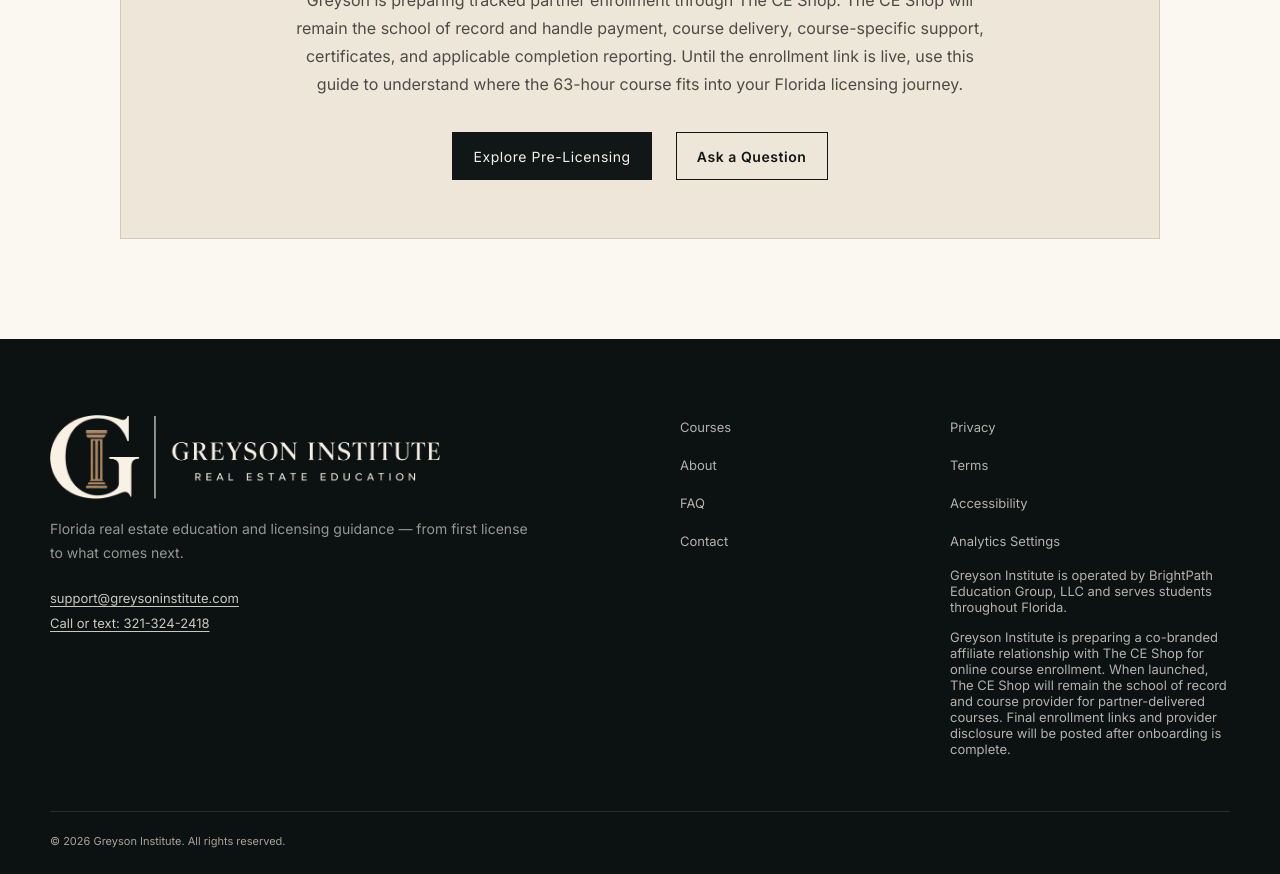
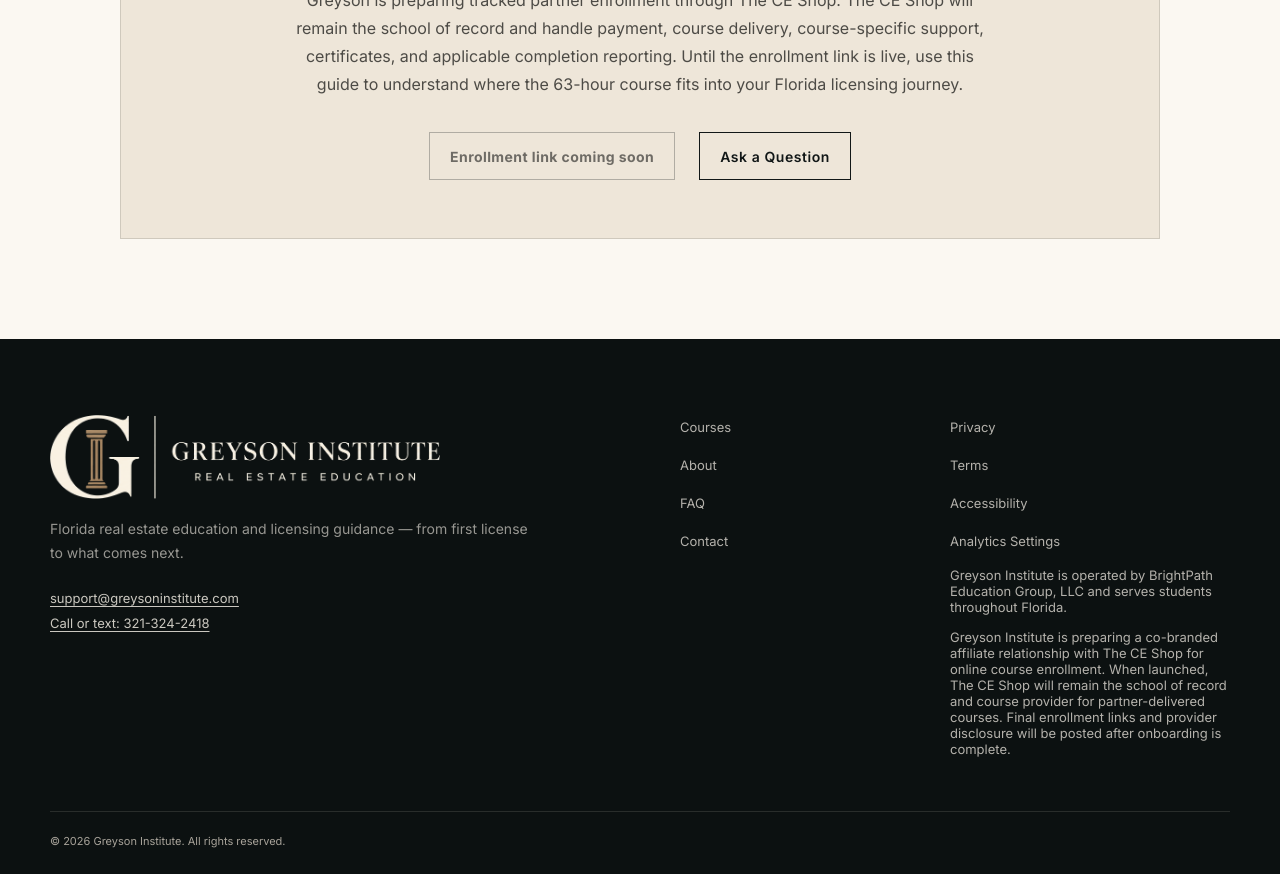
Before and after one commit to BrianLook/Greyson-Institute-Website, a Next.js app: page /florida-63-hour-real-estate-pre-licensing-course in a window 1280 px wide. Shown: the part 6180-7054 px from the top of the page. Built offline with nearby package versions, Linux system fonts and the light colour scheme.

Commit message:
Wire 63-hour page to partner enrollment config

```diff
--- a/app/florida-63-hour-real-estate-pre-licensing-course/page.tsx
+++ b/app/florida-63-hour-real-estate-pre-licensing-course/page.tsx
@@ -2,6 +2,7 @@ import type { Metadata } from "next";
 import Link from "next/link";
 import { Breadcrumbs } from "@/components/Breadcrumbs";
 import { GuideStructuredData } from "@/components/GuideStructuredData";
+import { PartnerEnrollmentButton } from "@/components/PartnerEnrollmentButton";
 
 const guideTitle = "Florida 63-Hour Real Estate Pre-Licensing Course";
 const guideDescription =
@@ -692,9 +693,7 @@ export default function Florida63HourPreLicensingCoursePage() {
               justifyContent: "center",
             }}
           >
-            <Link className="button" href="/courses#pre-licensing">
-              Explore Pre-Licensing
-            </Link>
+            <PartnerEnrollmentButton course="floridaPreLicense63" />
 
             <Link
               href="/contact"
```
